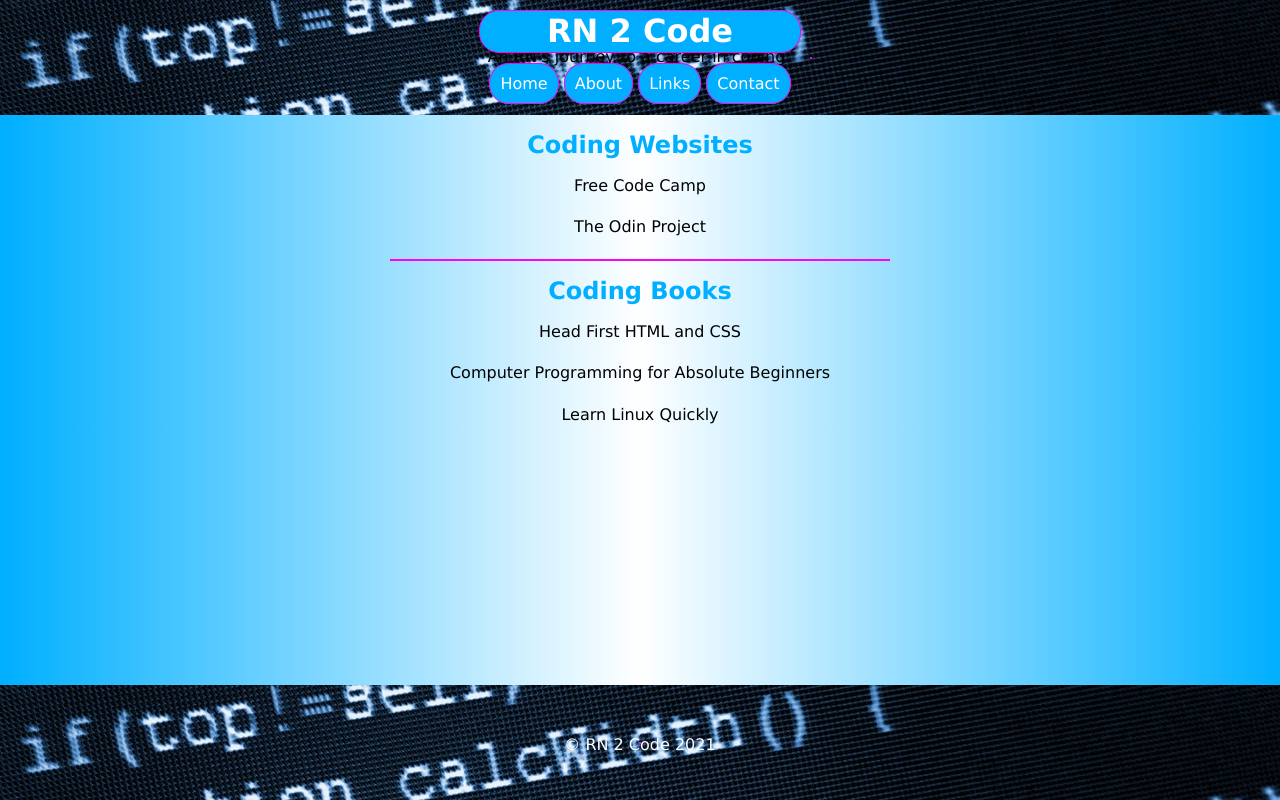
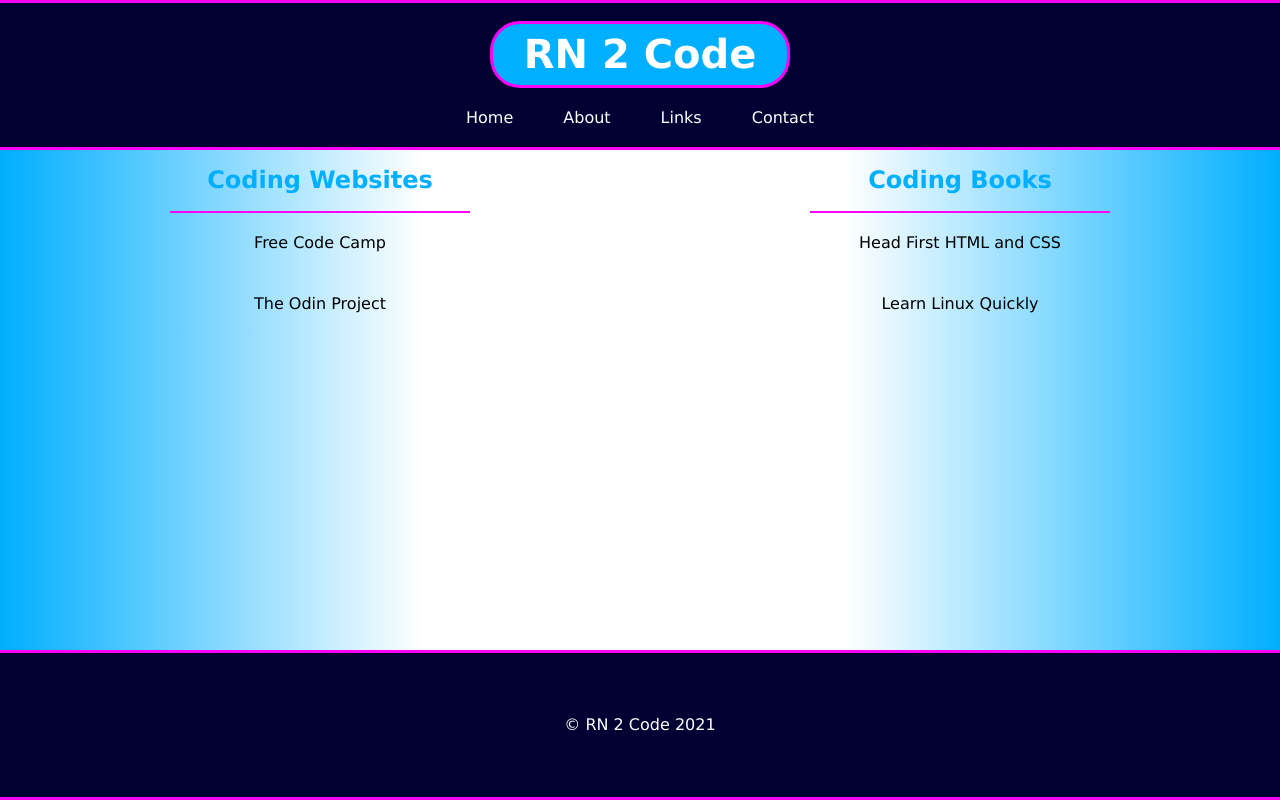
Before and after one commit to Eviljohn78/RN2Code, a plain HTML site: page html/links.html in a window 1280 px wide. Drawn offline with Linux system fonts and the light colour scheme.

Commit message:
Jan 27th update and flexbox formatting added

```diff
--- a/css/about-style.css
+++ b/css/about-style.css
@@ -1,56 +1,44 @@
 * {
   margin: 0;
   padding: 0;
+  box-sizing: border-box;
 }
 
 body {
-  position: relative;
-  background-image: linear-gradient(to right, #00afff, white, #00afff);
+  background-image: linear-gradient(to right, #00afff, white 33% 66%, #00afff 100%);
   font-size: medium;
   line-height: 130%;
   font-family:Verdana, Tahoma, sans-serif;
 }
 
-#main-header {
-  position: relative;
-  top: 0px;
+header {
   display: flex;
+  flex-direction: column;
   justify-content: center;
   align-items: center;
-  background-image: url(../images/header-background.jpg);
+  background-color: #000033;
   width: 100%;
-  height: 115px;
+  height: 150px;
+  border-top: medium solid #fc03f7;
+  border-bottom: medium solid #fc03f7;
 }
 
 h1 {
-  position: absolute;
-  top: 10px;
   background-color: #00afff;
   color: white;
-  font-size: 200%;
-  padding: 10px;
+  font-size: 250%;
+  padding: 20px;
   width: 300px;
   text-align: center;
-  border: thin solid #fc03f7;
-  border-radius: 20px;
+  border: medium solid #fc03f7;
+  border-radius: 30px;
 }
 
-nav {
-  position: absolute;
-  bottom: 20px;
-}
-
-nav li {
-  background-color: #00afff;
-  padding: 10px;
-  display: inline;
-  border: thin solid #fc03f7;
-  border-radius: 20px;
-}
-
-h2, h3 {
-  color: #00AFFF;
-  padding: 20px;
+nav ul {
+  display: flex;
+  margin-top: 20px;
+  gap: 50px;
+  list-style-type: none;
 }
 
 a:link {
@@ -65,72 +53,89 @@ a:hover {
   color: #fc03f7;
 }
 
-
-
 h2 {
   font-size: 150%;
+  color: #00AFFF;
+  padding: 20px;
 }
 
 h3 {
-  margin-bottom: 2px;
+  color: #00AFFF;
+  padding: 20px;
   font-size: 120%;
 }
 
-.aboutMe {
-  width: 500px;
-  text-align: center;
-  margin: auto;
+.flex-container {
+  display: flex;
+  justify-content: space-around;
+  align-items: stretch;
 }
 
-.aboutMe ul {
-  list-style-type: none;
-}
+.about-me {
+  display: flex;
+  flex-direction: column;
+  justify-content: center;
+  align-items: center;
+  width: 500px;
 
-.aboutMe a:link {
-  color: #00afff;
-}
-
-.aboutMe a:visited {
-  color: #00afff;
-}
-
-.aboutMe a:hover {
-  color:#fc03f7;
-}
-
-img {
-  border: thin solid #fc03f7;
-  border-radius: 20px;
 }
 
 hr {
   border: thin solid #fc03f7;
+  width: 250px;
+}
+
+p {
+  padding: 20px;
+  text-align: justify;
 }
 
 .my-links {
-  line-height: 300%;
+  display: flex;
+  flex-direction: column;
+  justify-content: flex-start;
+  align-items: center;
+  width: 250px;
+}
+
+.my-links a:link {
+  color: black;
+  padding-top: 20px;
+  padding-bottom: 20px;
+}
+
+.my-links a:visited {
+  color: black;
+}
+
+.my-links a:hover {
+  color: #fc03f7;
 }
 
 footer {
-  position: fixed;
-  bottom: 0px;
   display: flex;
   justify-content: center;
   align-items: center;
-  background-image: url(../images/header-background.jpg);
+  background-color: #000033;
+  color: white;
   width: 100%;
-  height: 115px;
+  height: 150px;
+  border-top: medium solid #fc03f7;
+  border-bottom: medium solid #fc03f7;
 }
 
-#copyright {
-  position: absolute;
-  top: 30px;
-  color: white;
-  text-align: center;
+@media (max-width: 800px) {
+  .flex-container {
+    flex-direction: column;
+    justify-content: center;
+    align-items: center;
+
+  }
 }
 
-p {
-  text-align: center;
-  text-align: justify;
-  padding: 20px;
+@media (min-width: 800px) {
+  footer {
+    position: fixed;
+    bottom: 0px;
+  }
 }
--- a/css/contact-style.css
+++ b/css/contact-style.css
@@ -1,57 +1,44 @@
 * {
   margin: 0;
   padding: 0;
+  box-sizing: border-box;
 }
 
 body {
-  position: relative;
-  background-image: linear-gradient(to right, #00afff, white, #00afff);
+  background-image: linear-gradient(to right, #00afff, white 33% 66%, #00afff 100%);
   font-size: medium;
   line-height: 130%;
   font-family:Verdana, Tahoma, sans-serif;
 }
 
-#main-header {
-  position: relative;
-  top: 0px;
+header {
   display: flex;
+  flex-direction: column;
   justify-content: center;
   align-items: center;
-  background-image: url(../images/header-background.jpg);
+  background-color: #000033;
   width: 100%;
-  height: 115px;
+  height: 150px;
+  border-top: medium solid #fc03f7;
+  border-bottom: medium solid #fc03f7;
 }
 
 h1 {
-  position: absolute;
-  top: 10px;
   background-color: #00afff;
   color: white;
-  font-size: 200%;
-  padding: 10px;
+  font-size: 250%;
+  padding: 20px;
   width: 300px;
   text-align: center;
-  border: thin solid #fc03f7;
-  border-radius: 20px;
+  border: medium solid #fc03f7;
+  border-radius: 30px;
 }
 
-nav {
-  position: absolute;
-  bottom: 20px;
-}
-
-nav li {
-  background-color: #00afff;
-  padding: 10px;
-  display: inline;
-  border: thin solid #fc03f7;
-  border-radius: 20px;
-}
-
-h2, h3 {
-  color: #00AFFF;
-  padding: 20px;
-  text-align: center;
+nav ul {
+  display: flex;
+  margin-top: 20px;
+  gap: 50px;
+  list-style-type: none;
 }
 
 a:link {
@@ -66,6 +53,12 @@ a:hover {
   color: #fc03f7;
 }
 
+h2 {
+  font-size: 150%;
+  color: #00AFFF;
+  padding: 20px;
+}
+
 a.links:link {
   background-color: #00afff;
   border: thin solid black;
@@ -74,21 +67,9 @@ a.links:link {
   text-decoration: none;
 }
 
-a.links:visited {
-  color: black;
-}
-
-a.links:hover {
-  color: white;
-}
-
 h2 {
   font-size: 150%;
-}
-
-h3 {
-  margin-bottom: 2px;
-  font-size: 120%;
+  text-align: center;
 }
 
 .contact-form {
@@ -96,12 +77,13 @@ h3 {
   padding: 20px;
   padding-left: 10px;
   margin: auto;
-  border: medium solid #436778;
+  border: medium solid #000033;
 }
 
 fieldset legend {
   text-align: center;
   font-size: 120%;
+  padding: 20px;
 }
 
 input[type=text] {
@@ -129,51 +111,32 @@ button {
   color: white;
 }
 
-.aboutMe ul {
-  list-style-type: none;
-}
-
-.aboutMe a:link {
-  color: #00afff;
-}
-
-.aboutMe a:visited {
-  color: #00afff;
-}
-
-.aboutMe a:hover {
-  color:#fc03f7;
-}
-
-img {
-  border: thin solid #fc03f7;
-  border-radius: 20px;
-}
-
-hr {
-  border: thin solid #fc03f7;
-}
-
 footer {
   position: fixed;
   bottom: 0px;
   display: flex;
   justify-content: center;
   align-items: center;
-  background-image: url(../images/header-background.jpg);
+  background-color: #000033;
+  color: white;
   width: 100%;
-  height: 115px;
+  height: 150px;
+  border-top: medium solid #fc03f7;
+  border-bottom: medium solid #fc03f7;
 }
 
-#copyright {
-  position: absolute;
-  top: 30px;
-  color: white;
-  text-align: center;
+@media (max-width: 800px) {
+  .flex-container {
+    flex-direction: column;
+    justify-content: center;
+    align-items: center;
+
+  }
 }
 
-p {
-  text-align: center;
-  text-align: justify;
-  padding: 20px;
+@media (min-width: 800px) {
+  footer {
+    position: fixed;
+    bottom: 0px;
+  }
 }
--- a/css/links-style.css
+++ b/css/links-style.css
@@ -1,64 +1,44 @@
 * {
   margin: 0;
   padding: 0;
+  box-sizing: border-box;
 }
 
 body {
-  background-image: linear-gradient(to right, #00afff, white, #00afff);
+  background-image: linear-gradient(to right, #00afff, white 33% 66%, #00afff 100%);
   font-size: medium;
   line-height: 130%;
   font-family:Verdana, Tahoma, sans-serif;
 }
 
-#main-header {
-  position: relative;
+header {
   display: flex;
+  flex-direction: column;
   justify-content: center;
   align-items: center;
-  background-image: url(../images/header-background.jpg);
+  background-color: #000033;
   width: 100%;
-  height: 115px;
+  height: 150px;
+  border-top: medium solid #fc03f7;
+  border-bottom: medium solid #fc03f7;
 }
 
 h1 {
-  position: absolute;
-  top: 10px;
   background-color: #00afff;
   color: white;
-  font-size: 200%;
-  padding: 10px;
+  font-size: 250%;
+  padding: 20px;
   width: 300px;
   text-align: center;
-  border: thin solid #fc03f7;
-  border-radius: 20px;
+  border: medium solid #fc03f7;
+  border-radius: 30px;
 }
 
-nav {
-  position: absolute;
-  bottom: 20px;
-}
-
-ul {
+nav ul {
+  display: flex;
+  margin-top: 20px;
+  gap: 50px;
   list-style-type: none;
-}
-
-nav li {
-  background-color: #00afff;
-  padding: 10px;
-  display: inline;
-  border: thin solid #fc03f7;
-  border-radius: 20px;
-}
-
-h2 {
-  color: #00AFFF;
-  padding: 20px;
-}
-
-h3 {
-  color: #00AFFF;
-  padding: 20px;
-  padding-bottom: 0px;
 }
 
 a:link {
@@ -73,31 +53,34 @@ a:hover {
   color: #fc03f7;
 }
 
-
-
 h2 {
   font-size: 150%;
+  color: #00AFFF;
+  padding: 20px;
 }
 
-h3 {
-  margin-bottom: 2px;
-  font-size: 120%;
+.flex-container {
+  display: flex;
+  justify-content: space-around;
+
 }
 
-.coding-websites {
+.coding-websites, .coding-books {
   width: 500px;
-  text-align: center;
-  margin: auto;
+  display: flex;
+  flex-direction: column;
+  justify-content: flex-start;
+  align-items: center;
 }
 
-.coding-books {
-  width: 500px;
-  text-align: center;
-  margin: auto;
+hr {
+  border: thin solid #fc03f7;
+  width: 300px;
 }
 
 a.links:link {
   color: black;
+  padding: 20px;
   text-decoration: none;
 }
 
@@ -109,35 +92,32 @@ a.links:hover {
   color: #fc03f7;
 }
 
-img {
-  border: thin solid #fc03f7;
-  border-radius: 20px;
-}
-
-hr {
-  border: thin solid #fc03f7;
-}
-
 footer {
   position: fixed;
   bottom: 0px;
   display: flex;
   justify-content: center;
   align-items: center;
-  background-image: url(../images/header-background.jpg);
+  background-color: #000033;
+  color: white;
   width: 100%;
-  height: 115px;
+  height: 150px;
+  border-top: medium solid #fc03f7;
+  border-bottom: medium solid #fc03f7;
 }
 
-#copyright {
-  position: absolute;
-  top: 30px;
-  color: white;
-  text-align: center;
+@media (max-width: 800px) {
+  .flex-container {
+    flex-direction: column;
+    justify-content: center;
+    align-items: center;
+
+  }
 }
 
-p {
-  text-align: center;
-  text-align: justify;
-  padding: 20px;
+@media (min-width: 800px) {
+  footer {
+    position: fixed;
+    bottom: 0px;
+  }
 }
--- a/css/style.css
+++ b/css/style.css
@@ -1,64 +1,44 @@
 * {
   margin: 0;
   padding: 0;
+  box-sizing: border-box;
 }
 
 body {
-  background-image: linear-gradient(to right, #00afff, white, #00afff);
+  background-image: linear-gradient(to right, #00afff, white 33% 66%, #00afff 100%);
   font-size: medium;
   line-height: 130%;
   font-family:Verdana, Tahoma, sans-serif;
 }
 
-#main-header {
-  position: relative;
+header {
   display: flex;
+  flex-direction: column;
   justify-content: center;
   align-items: center;
-  background-image: url(../images/header-background.jpg);
+  background-color: #000033;
   width: 100%;
-  height: 115px;
+  height: 150px;
+  border-top: medium solid #fc03f7;
+  border-bottom: medium solid #fc03f7;
 }
 
 h1 {
-  position: absolute;
-  top: 10px;
   background-color: #00afff;
   color: white;
-  font-size: 200%;
-  padding: 10px;
+  font-size: 250%;
+  padding: 20px;
   width: 300px;
   text-align: center;
-  border: thin solid #fc03f7;
-  border-radius: 20px;
-}
-
-nav {
-  position: absolute;
-  bottom: 20px;
+  border: medium solid #fc03f7;
+  border-radius: 30px;
 }
 
 nav ul {
+  display: flex;
+  margin-top: 20px;
+  gap: 50px;
   list-style-type: none;
-}
-
-nav li {
-  background-color: #00afff;
-  padding: 10px;
-  display: inline;
-  border: thin solid #fc03f7;
-  border-radius: 20px;
-}
-
-h2 {
-  color: #00AFFF;
-  padding: 20px;
-}
-
-h3 {
-  color: #00AFFF;
-  padding: 20px;
-  padding-bottom: 0px;
 }
 
 a:link {
@@ -75,22 +55,39 @@ a:hover {
 
 h2 {
   font-size: 150%;
+  color: #00AFFF;
+  padding: 20px;
 }
 
 h3 {
+  color: #00AFFF;
+  padding: 20px;
+  padding-bottom: 0px;
   margin-bottom: 2px;
   font-size: 120%;
 }
 
 .recent-updates {
+  display: flex;
+  flex-direction: column;
+  justify-content: center;
+  align-items: center;
+  }
+
+.update {
+  display: flex;
+  flex-direction: column;
+  justify-content: center;
+  align-items: center;
   width: 500px;
-  text-align: center;
-  margin: auto;
+}
 
+.inline-image {
+  display: flex;
 }
 
 img {
-  border: thin solid #fc03f7;
+  border: thin solid black;
   border-radius: 20px;
 }
 
@@ -100,24 +97,34 @@ img {
 
 hr {
   border: thin solid #fc03f7;
+  width: 500px;
+}
+
+a.links:link {
+  color: black;
+  padding: 10px;
+}
+
+a.links:visited {
+  color: black;
+}
+
+a.links:hover {
+  color: #fc03f7;
 }
 
 footer {
-  position: absolute;
   display: flex;
   justify-content: center;
   align-items: center;
-  background-image: url(../images/header-background.jpg);
+  background-color: #000033;
+  color: white;
   width: 100%;
-  height: 115px;
+  height: 150px;
+  border-top: medium solid #fc03f7;
+  border-bottom: medium solid #fc03f7;
 }
 
-#copyright {
-  position: absolute;
-  top: 30px;
-  color: white;
-  text-align: center;
-}
 
 p {
   text-align: center;
--- a/html/links.html
+++ b/html/links.html
@@ -13,9 +13,8 @@
   </head>
 
   <body>
-    <header id="main-header">
+    <header>
       <h1>RN 2 Code</h1>
-      <p>An RN's journey to a career in coding.</p>
       <nav>
         <ul>
           <li><a href="../index.html" title="Home">Home</a></li>
@@ -24,36 +23,30 @@
           <li><a href="contact.html" title="Contact">Contact</a></li>
         </ul>
       </nav>
-      <hr>
     </header>
 
     <main>
-
+      <section class="flex-container">
         <section class="coding-websites">
           <h2>Coding Websites</h2>
-          <ul>
-            <li><a class="links" href="https://www.freecodecamp.org" title="Free Code Camp" target="_blank">Free Code Camp</a></li><br>
-            <li><a class="links" href="https://www.theodinproject.com" title="The Odin Project" target="_blank">The Odin Project</a></li>
-          </ul>
-          <br><hr>
+          <hr>
+          <a class="links" href="https://www.freecodecamp.org" title="Free Code Camp" target="_blank">Free Code Camp</a>
+          <a class="links" href="https://www.theodinproject.com" title="The Odin Project" target="_blank">The Odin Project</a>
         </section>
         <section class="coding-books">
           <h2>Coding Books</h2>
-          <ul>
-            <li><a class="links" href="https://www.amazon.com/dp/0596159900?psc=1&ref=ppx_yo2_dt_b_produc
+          <hr>
+              <a class="links" href="https://www.amazon.com/dp/0596159900?psc=1&ref=ppx_yo2_dt_b_produc
               t_details" title="Head First HTML and CSS" target="_blank">
-            Head First HTML and CSS</a></li><br>
-            <li><a class="links" href="https://www.amazon.com/dp/1839216867?psc=1&ref=ppx_yo2_dt_b_product_details" title="Computer Programming for Absolute Beginners" target="_blank">
-            Computer Programming for Absolute Beginners</a></li><br>
-            <li><a class="links" href="https://www.amazon.com/dp/1712192795?psc=1&ref=ppx_yo2_dt_b_product_details" title="Learn Linux Quickly" target="_blank">Learn Linux Quickly</a></li>
-          </ul>
+              Head First HTML and CSS</a>
+              <a class="links" href="https://www.amazon.com/dp/1712192795?psc=1&ref=ppx_yo2_dt_b_product_details" title="Learn Linux Quickly" target="_blank">Learn Linux Quickly</a>
+        </section>
       </section>
 
 
     </main>
 
     <footer>
-      <hr>
       <p id="copyright">
         &#169 RN 2 Code 2021
       </p>
```
Also changed, not shown: html/about.html (+6 -5 lines), html/contact.html (+2 -4 lines), index.html (+34 -6 lines), images/jan-27-1-full.png (added), images/jan-27-1.png (added), images/jan-27-2-full.png (added), images/jan-27-2.png (added). Lines whose indentation alone changed are shown as unchanged.
